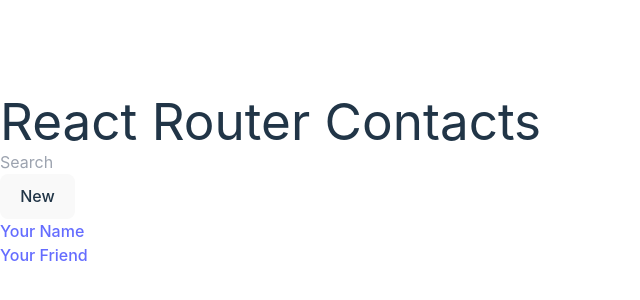
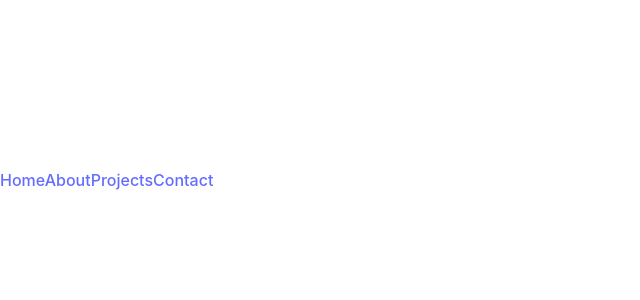
Before and after one commit to esgoet/react-ts-portfolio, a React (Vite) app: page / in a window 1280 px wide. Shown: the part 220-520 px from the top of the page, without its empty margins (0-640 px from the left). Built offline with nearby package versions, Linux system fonts and the light colour scheme.

Commit message:
added basic routing structure

```diff
--- a/src/constants/index.ts
+++ b/src/constants/index.ts
@@ -24,13 +24,16 @@
   id: string;
   title: string;
 }[]= [
+  { id: "",
+    title: "Home",
+  },
   {
     id: "about",
     title: "About",
   },
   {
-    id: "work",
-    title: "Work",
+    id: "projects",
+    title: "Projects",
   },
   {
     id: "contact",
--- /dev/null
+++ b/src/routes/About.tsx
@@ -0,0 +1,12 @@
+const About = () => {
+    return (
+        <>
+        <section id='about'>
+        <h2>About Me</h2>
+
+        </section>
+        </>
+    )
+}
+
+export default About;
--- /dev/null
+++ b/src/routes/Projects.tsx
@@ -0,0 +1,12 @@
+const Projects = () => {
+    return (
+        <>
+        <section id='projects'>
+            <h2 >My Projects</h2>
+        </section>
+
+        </>
+    )
+}
+
+export default Projects;
--- a/src/routes/contact.tsx
+++ b/src/routes/contact.tsx
@@ -3,7 +3,10 @@
 const Contact = () => {
     return (
         <>
-        <div id="contact">Contact Me</div>
+        <section id="contact">
+            <h2>Contact Me</h2>
+        </section>
+
         </>
     )
 }
--- a/src/routes/root.tsx
+++ b/src/routes/root.tsx
@@ -1,45 +1,10 @@
 import { Outlet, Link, useLoaderData } from "react-router-dom";
-import { navLinks } from '../constants';
+import NavBar from "../components/NavBar";
 
 const Root = () => {
     return (
         <>
-        <div id="sidebar">
-        <h1>React Router Contacts</h1>
-        <div>
-          <form id="search-form" role="search">
-            <input
-              id="q"
-              aria-label="Search contacts"
-              placeholder="Search"
-              type="search"
-              name="q"
-            />
-            <div
-              id="search-spinner"
-              aria-hidden
-              hidden={true}
-            />
-            <div
-              className="sr-only"
-              aria-live="polite"
-            ></div>
-          </form>
-          <form method="post">
-            <button type="submit">New</button>
-          </form>
-        </div>
-        <nav>
-          <ul>
-            <li>
-              <Link to={`/contact`}>Your Name</Link>
-            </li>
-            <li>
-              <Link to={`/contacts/2`}>Your Friend</Link>
-            </li>
-          </ul>
-        </nav>
-      </div>
+        <NavBar />
       <div id="detail">
         <Outlet />
       </div>
```
Also changed, not shown: src/main.tsx (+11 -1 lines), src/assets/index.ts (renamed from src/assets/index.js).
